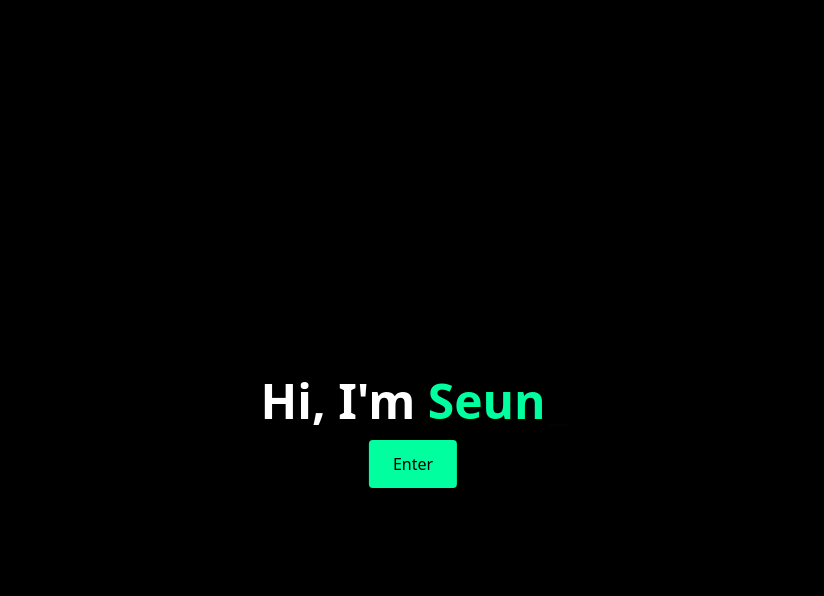
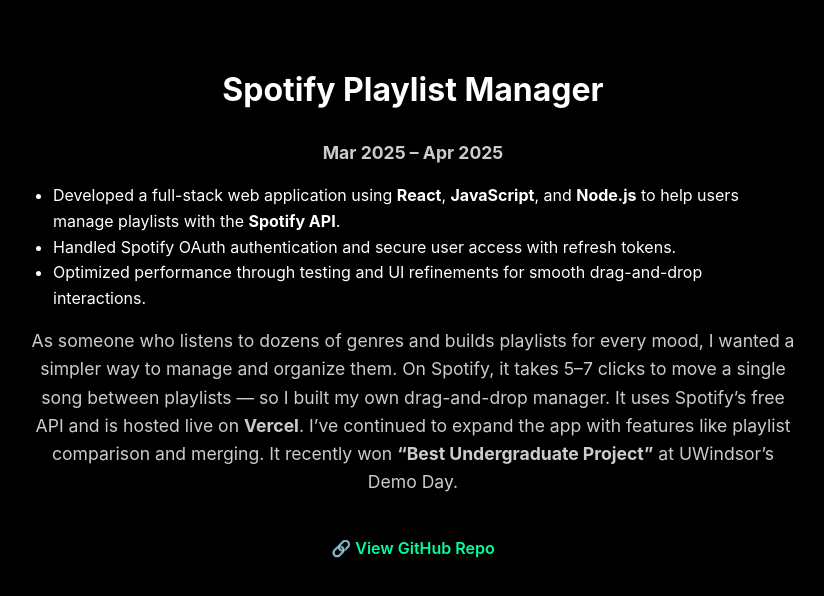
Before and after one commit to seun-ipaye/portfolio, a React (Vite) app: page /spotify in a window 1280 px wide. Shown: the top 596 px of the page, without its empty margins (227-1051 px from the left). Built offline with nearby package versions, Linux system fonts and the light colour scheme.

Commit message:
individual pages

```diff
--- a/index.html
+++ b/index.html
@@ -2,9 +2,9 @@
 <html lang="en">
   <head>
     <meta charset="UTF-8" />
-    <link rel="icon" type="image/svg+xml" href="/vite.svg" />
+    <link rel="icon" type="/media/slogo2.jpg" href="/vite.svg" />
     <meta name="viewport" content="width=device-width, initial-scale=1.0" />
-    <title>Vite + React</title>
+    <title>Seun's Portfolio</title>
   </head>
   <body>
     <div id="root"></div>
--- a/src/App.jsx
+++ b/src/App.jsx
@@ -1,16 +1,35 @@
-import Hero from "./components/hero";
+import { Routes, Route } from "react-router-dom";
+
+import Hero from "./components/Hero";
 import ProjectsGrid from "./components/ProjectsGrid";
 import ExperienceCarousel from "./components/ExperienceCarousel";
 import Contact from "./components/Contact";
+import SpotifyPage from "./components/SpotifyPage";
+import SOCPage from "./components/SOCPage";
+import IntelliCrossPage from "./components/IntelliCrossPage";
 
 function App() {
   return (
-    <>
-      <Hero />
-      <ProjectsGrid />
-      <ExperienceCarousel />
-      <Contact></Contact>
-    </>
+    <Routes>
+      {/* Homepage route */}
+      <Route
+        path="/"
+        element={
+          <>
+            <Hero />
+            <ProjectsGrid />
+            <ExperienceCarousel />
+            <Contact />
+          </>
+        }
+      />
+
+      {/* Spotify project route */}
+      <Route path="/spotify" element={<SpotifyPage />} />
+
+      <Route path="/soc" element={<SOCPage />} />
+      <Route path="/intellicross" element={<IntelliCrossPage />} />
+    </Routes>
   );
 }
 
--- /dev/null
+++ b/src/components/IntelliCrossPage.jsx
@@ -0,0 +1,83 @@
+import React from "react";
+
+function IntelliCrossPage() {
+  const containerStyle = {
+    maxWidth: "800px",
+    margin: "0 auto",
+    padding: "4rem 1rem",
+    color: "white",
+    fontFamily: "'Inter', sans-serif",
+    lineHeight: "1.6",
+    textAlign: "center",
+  };
+
+  const headingStyle = {
+    fontSize: "2rem",
+    fontWeight: "bold",
+    marginBottom: "1.5rem",
+  };
+
+  const paragraphStyle = {
+    marginBottom: "1rem",
+    fontSize: "1.1rem",
+    color: "#ccc",
+  };
+
+  const listStyle = {
+    listStyleType: "disc",
+    paddingLeft: "1.5rem",
+    textAlign: "left",
+    margin: "1rem 0",
+  };
+
+  const linkStyle = {
+    display: "inline-block",
+    marginTop: "1.5rem",
+    color: "#00ff9f",
+    textDecoration: "none",
+    fontWeight: "600",
+    transition: "opacity 0.2s",
+  };
+
+  const linkHover = {
+    opacity: 0.8,
+  };
+
+  return (
+    <div style={containerStyle}>
+      <h1 style={headingStyle}>Intelli-Cross – VentureU Boot Camp</h1>
+
+      <p style={paragraphStyle}>
+        As part of the <strong>VentureU Entrepreneurship Boot Camp</strong> at
+        the University of Windsor, I collaborated on a cross-functional team
+        called <strong>“Mobility Disruptors”</strong> to develop an innovative
+        and equitable transportation solution.
+      </p>
+
+      <ul style={listStyle}>
+        <li>
+          Led brainstorming sessions and adapted strategies based on interview
+          feedback.
+        </li>
+        <li>Reinforced decision-making and creative problem-solving.</li>
+        <li>Built strong relationships with mentors and teammates.</li>
+        <li>
+          Gained hands-on experience in startup thinking and product ideation.
+        </li>
+      </ul>
+
+      <a
+        href="https://www.canva.com/design/DAGfsnukyTQ/TWc6GaK4J7prI8H0qU1pSg/view?utm_content=DAGfsnukyTQ&utm_campaign=designshare&utm_medium=link2&utm_source=uniquelinks&utlId=h58799f4d2b#1"
+        target="_blank"
+        rel="noopener noreferrer"
+        style={linkStyle}
+        onMouseEnter={(e) => (e.target.style.opacity = linkHover.opacity)}
+        onMouseLeave={(e) => (e.target.style.opacity = "1")}
+      >
+        📎 View Project Slide on Canva
+      </a>
+    </div>
+  );
+}
+
+export default IntelliCrossPage;
--- a/src/components/ProjectsGrid.jsx
+++ b/src/components/ProjectsGrid.jsx
@@ -1,6 +1,7 @@
 // src/components/ProjectsGrid.jsx
 import React from "react";
 import "./ProjectsGrid.css";
+import { Link } from "react-router-dom";
 import useIsMobile from "../hooks/useIsMobile"; // adjust path if needed
 
 const gridItems = [
@@ -10,6 +11,7 @@
     label: "SOC",
     media: "/media/soclogo.gif",
     type: "gif",
+    href: "/soc",
     hoverable: true,
   },
   { id: "A2", label: "cool", media: "/media/binarygif.gif", type: "gif" },
@@ -18,14 +20,13 @@
   { id: "C3", label: "SPO", media: "/media/binarygif.gif", type: "gif" },
   { id: "C6", label: "V", media: "/media/v.mp4", type: "video" },
 
-  // === Grouped items (hoverable) ===
+  // === Grouped items (hoverable or not) ===
   {
     id: "Group1",
-    label: "Coming Soon",
+    label: "Concept",
     media: "/media/darkmap.png",
     type: "image",
     className: "group1",
-    href: "#",
     hoverable: true,
   },
   {
@@ -34,7 +35,7 @@
     media: "/media/spotifylogo2.JPG",
     type: "image",
     className: "group2",
-    href: "#",
+    href: "/spotify", // internal route
     hoverable: true,
   },
   {
@@ -43,7 +44,6 @@
     media: "/media/snake.jpg",
     type: "image",
     className: "group3",
-    href: "#",
     hoverable: false,
   },
   {
@@ -52,7 +52,7 @@
     media: "/media/IntelliCrosslogo.JPG",
     type: "image",
     className: "group4",
-    href: "#",
+    href: "intellicross",
     hoverable: true,
   },
 ];
--- /dev/null
+++ b/src/components/SOCPage.jsx
@@ -0,0 +1,128 @@
+// src/components/SOCPage.jsx
+import React from "react";
+
+function SOCPage() {
+  const containerStyle = {
+    maxWidth: "900px",
+    margin: "0 auto",
+    padding: "4rem 1rem",
+    color: "white",
+    fontFamily: "'Inter', sans-serif",
+    lineHeight: "1.6",
+    textAlign: "center",
+  };
+
+  const headingStyle = {
+    fontSize: "2rem",
+    fontWeight: "bold",
+    marginBottom: "1rem",
+  };
+
+  const subheadingStyle = {
+    fontSize: "1.1rem",
+    fontStyle: "italic",
+    color: "#ccc",
+    marginBottom: "2rem",
+  };
+
+  const paragraphStyle = {
+    marginBottom: "1rem",
+    fontSize: "1.1rem",
+    color: "#ccc",
+  };
+
+  const listStyle = {
+    listStyleType: "disc",
+    paddingLeft: "1.5rem",
+    textAlign: "left",
+    margin: "1rem auto 2rem auto",
+    maxWidth: "700px",
+  };
+
+  const gridStyle = {
+    display: "grid",
+    gridTemplateColumns: "repeat(6, 1fr)",
+    gap: "0.75rem",
+    justifyItems: "center",
+    marginTop: "3rem",
+  };
+
+  const imageBoxStyle = {
+    width: "100%",
+    aspectRatio: "1 / 1",
+    overflow: "hidden",
+    borderRadius: "10px",
+    backgroundColor: "#1a1a1a",
+  };
+
+  const imageStyle = {
+    width: "100%",
+    height: "100%",
+    objectFit: "cover",
+  };
+
+  // Replace with your image paths in the /public folder or external links
+  const imageUrls = [
+    "/media/soc1.jpg",
+    "/media/soc2.jpg",
+    "/media/soc3.jpg",
+    "/media/soc4.jpg",
+    "/media/soc5.jpg",
+    "/media/soc6.jpg",
+    "/media/soc7.jpg",
+    "/media/soc8.jpg",
+    "/media/soc9.jpg",
+    "/media/soc10.jpg",
+    "/media/soc11.jpg",
+    "/media/soc12.jpg",
+    "/media/soc13.jpg",
+    "/media/soc14.jpg",
+    "/media/soc15.jpg",
+    "/media/soc16.jpg",
+    "/media/soc17.jpg",
+    "/media/soc18.jpg",
+  ];
+
+  return (
+    <div style={containerStyle}>
+      <h1 style={headingStyle}>Sons of Caesar Clothing Brand</h1>
+      <p style={subheadingStyle}>
+        Lagos, Nigeria · Co-founder · June 2021 – Present
+      </p>
+
+      <ul style={listStyle}>
+        <li>
+          Implemented successful marketing campaigns, including a fashion runway
+          event to increase brand visibility and drive sales.
+        </li>
+        <li>
+          Gained hands-on experience with Photoshop and visual design tools to
+          create captivating content for social media and print.
+        </li>
+        <li>
+          Collaborated with classmates and creatives to design and launch
+          multiple collections during high school.
+        </li>
+      </ul>
+
+      <p style={paragraphStyle}>
+        Sons of Caesar started in high school as a creative outlet to bring my
+        fashion ideas to life. I designed the logos, chose the materials, and
+        handled branding and promotion. We built a small community of people who
+        really connected with our identity — bold, clean, and disruptive.
+        Running a brand taught me how to think like a creator and move like an
+        entrepreneur.
+      </p>
+
+      {/* <div style={gridStyle}>
+        {imageUrls.map((url, idx) => (
+          <div key={idx} style={imageBoxStyle}>
+            <img src={url} alt={`Design ${idx + 1}`} style={imageStyle} />
+          </div>
+        ))}
+      </div> */}
+    </div>
+  );
+}
+
+export default SOCPage;
--- /dev/null
+++ b/src/components/SpotifyPage.jsx
@@ -0,0 +1,107 @@
+// src/components/SpotifyPage.jsx
+import React from "react";
+
+function SpotifyPage() {
+  const containerStyle = {
+    maxWidth: "800px",
+    margin: "0 auto",
+    padding: "4rem 1rem",
+    color: "white",
+    fontFamily: "'Inter', sans-serif",
+    lineHeight: "1.6",
+    textAlign: "center",
+  };
+
+  const headingStyle = {
+    fontSize: "2rem",
+    fontWeight: "bold",
+    marginBottom: "1.5rem",
+  };
+
+  const paragraphStyle = {
+    marginBottom: "1rem",
+    fontSize: "1.1rem",
+    color: "#ccc",
+  };
+
+  const listStyle = {
+    listStyleType: "disc",
+    paddingLeft: "1.5rem",
+    textAlign: "left",
+    margin: "1rem 0",
+  };
+
+  const linkStyle = {
+    display: "inline-block",
+    marginTop: "1.5rem",
+    color: "#00ff9f",
+    textDecoration: "none",
+    fontWeight: "600",
+    transition: "opacity 0.2s",
+  };
+
+  const linkHover = {
+    opacity: 0.8,
+  };
+
+  return (
+    <div style={containerStyle}>
+      <h1 style={headingStyle}>Spotify Playlist Manager</h1>
+
+      <p style={paragraphStyle}>
+        <strong>Mar 2025 – Apr 2025</strong>
+      </p>
+
+      <ul style={listStyle}>
+        <li>
+          Developed a full-stack web application using <strong>React</strong>,{" "}
+          <strong>JavaScript</strong>, and <strong>Node.js</strong> to help
+          users manage playlists with the <strong>Spotify API</strong>.
+        </li>
+
+        <li>
+          Handled Spotify OAuth authentication and secure user access with
+          refresh tokens.
+        </li>
+        <li>
+          Optimized performance through testing and UI refinements for smooth
+          drag-and-drop interactions.
+        </li>
+      </ul>
+
+      <p style={paragraphStyle}>
+        As someone who listens to dozens of genres and builds playlists for
+        every mood, I wanted a simpler way to manage and organize them. On
+        Spotify, it takes 5–7 clicks to move a single song between playlists —
+        so I built my own drag-and-drop manager. It uses Spotify’s free API and
+        is hosted live on <strong>Vercel</strong>. I’ve continued to expand the
+        app with features like playlist comparison and merging. It recently won{" "}
+        <strong>“Best Undergraduate Project”</strong> at UWindsor’s Demo Day.
+      </p>
+
+      <a
+        href="https://github.com/seun-ipaye/SpofityManager"
+        target="_blank"
+        rel="noopener noreferrer"
+        style={linkStyle}
+        onMouseEnter={(e) => (e.target.style.opacity = linkHover.opacity)}
+        onMouseLeave={(e) => (e.target.style.opacity = "1")}
+      >
+        🔗 View GitHub Repo
+      </a>
+      <br />
+      {/* <a
+        href="https://sptfymngr.site"
+        target="_blank"
+        rel="noopener noreferrer"
+        style={linkStyle}
+        onMouseEnter={(e) => (e.target.style.opacity = linkHover.opacity)}
+        onMouseLeave={(e) => (e.target.style.opacity = "1")}
+      >
+        🚀 Visit Live Web App
+      </a> */}
+    </div>
+  );
+}
+
+export default SpotifyPage;
--- a/src/main.jsx
+++ b/src/main.jsx
@@ -1,10 +1,13 @@
 import { StrictMode } from "react";
 import { createRoot } from "react-dom/client";
+import { BrowserRouter } from "react-router-dom";
 import "./index.css";
 import App from "./App.jsx";
 
 createRoot(document.getElementById("root")).render(
   <StrictMode>
-    <App />
+    <BrowserRouter>
+      <App />
+    </BrowserRouter>
   </StrictMode>
 );
```
Also changed, not shown: public/media/slogo2.jpg (added).
